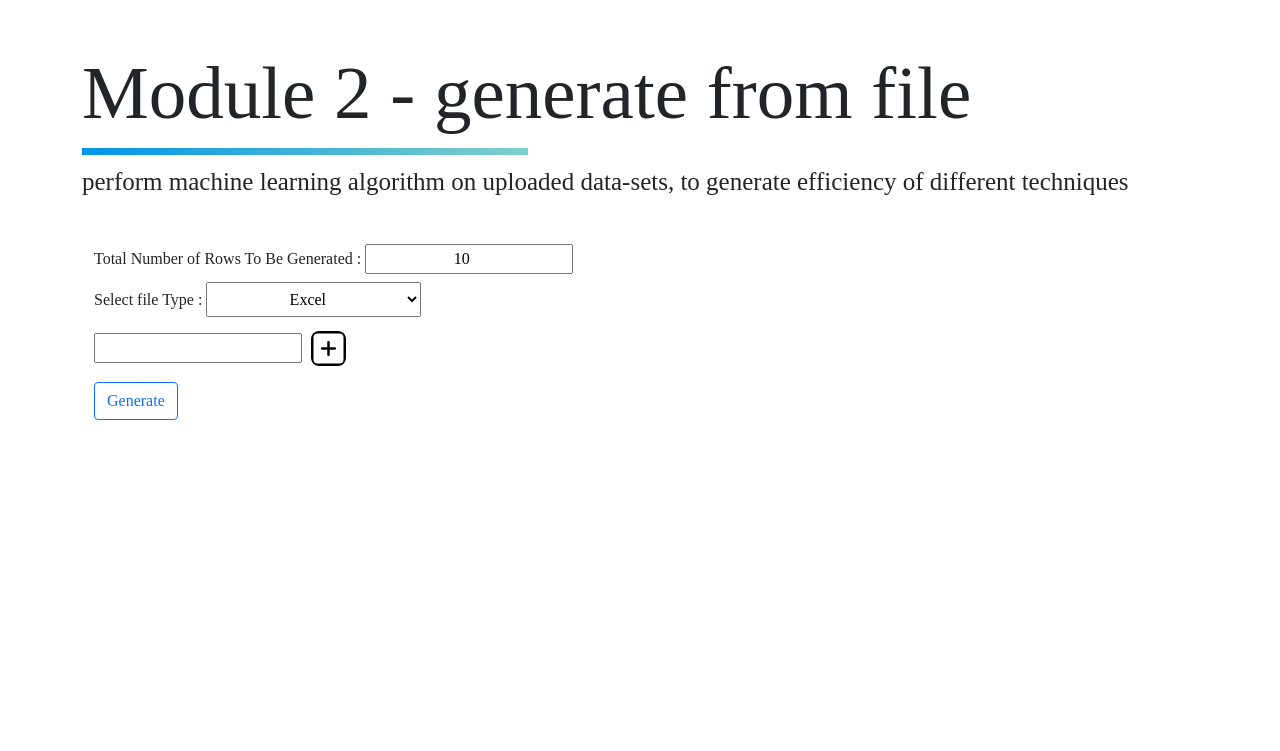
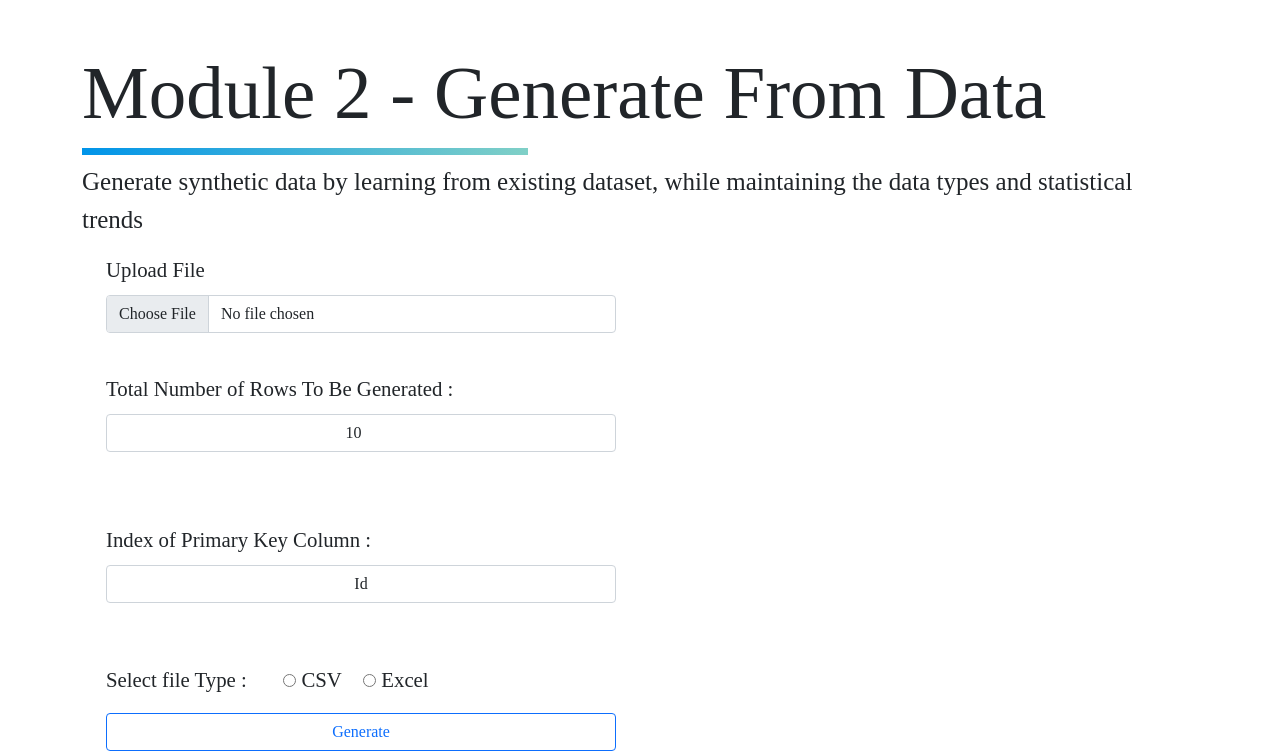
Before and after one commit to gauravbajodia/SynGen-1, a Flask app: page /module2 in a window 1280 px wide. Shown: the part 60-811 px from the top of the page. Before the commit the page ends 480 px from the top, so only its background shows below. Run offline with Flask 2, Linux system fonts and the light colour scheme; the visitor is signed in with stand-in values (Sample User, id 1); parts of the project's set-up code (start-up, migrations or seed data) failed here and were passed over; some libraries are stand-ins or nearby versions.

Commit message:
Update module2.html

```diff
--- a/templates/module2.html
+++ b/templates/module2.html
@@ -6,40 +6,78 @@
 
     <div class="main container mt-5" >
 
-        <h1>Module 2 - generate from file</h1>
+
+        <h1> Module 2 - Generate From Data</h1>
         <p>
-            perform machine learning algorithm on uploaded data-sets,
-            to generate efficiency of different techniques
+            Generate synthetic data by learning from existing dataset, while maintaining the data types and statistical trends
         </p>
 
-        <form method="POST" class="input_form container mt-3">
-            <div class="input-wrapper  ">
+        <form method="POST" class="form-inline input_form container row mt-3" style="font-size: 1.3em" id="upload-file" enctype="multipart/form-data">
+            <div class="input-wrapper col-md-6 ">
+
+                <label for="fileUpload" class="upload-label mt-0">Upload File</label>
+                <input type="file" class="form-control" name="file" id="fileUpload" accept=".csv , .excel" required>
+
                 <div class="input-fields">
                 <label for="row_num">Total Number of Rows To Be Generated :</label>
-                <input type="number" name="row_num" value="10" class="text-center">
+                <input type="number" name="row_num" value="10" class="form-control text-center" id="row_num">
+                </div>
                 <br>
 
-                <label for="file_type" class="mt-2">Select file Type :</label>
-                <select name="file_type" class="file_type mt-2">
+                <div class="input-fields">
+                <label for="primary_key_index">Index of Primary Key Column :</label>
+                <input type="text" name="primary_key_index" value="Id" class="form-control text-center" id="primary_key_index" >
+                </div>
+                <br>
+
+                <label for="file_type" class="mt-2 ">Select file Type :</label>
+                <!-- <select name="file_type" class="file_type form-control mt-2" style="text-align: center !important;">
                     <option value="excel">Excel</option>
                     <option value="csv">CSV</option>
-                </select>
+                </select> -->
 
-                <br>
-                <input type="text" class="mt-3" name="field[]" value=""/>
-                <a href="javascript:void(0);" class="add-input" title="Add input"><img class="ml-5 add_btn" src="../static/images/icons/add.svg" width="35px"/></a>
+                <div class="form-check form-check-inline">
+                    <input type="radio"  class=" " id="csv" name="file_type" value="csv" required>
+                    <label class="form-check-label" for="csv">CSV</label><br>
                 </div>
+                    <input type="radio" class=" " id="excel" name="file_type" value="excel" required>
+                    <label class="form-check-label" for="excel">Excel</label><br>
+
+
+
+                <input type="submit" value="Generate" class="btn btn-outline-primary mt-3 w-100" name="cmdsubmit">
             </div>
-            <input type="submit" value="Generate" class="btn btn-outline-primary mt-3" name="cmdsubmit">
+
+
+            <div class="col-md-5 " id="loading">
+                <img src="../static/images/icons/loading.gif" class="loading" id="loader" alt="loader.gif">
+                <p>Your file will be downloaded soon. <br> <a href="{{url_for('module2')}}">Click here to reload</a> </p>
+
+            </div>
         </form>
 
     </div>
 
 
     <script>
+        document.getElementById("navbar").classList.add("module-2-nav");
 
-    document.getElementById("navbar").classList.add("module-2-nav");
+        var loading = document.getElementById("loading");
+        var row_num = document.getElementById("row_num");
+        var form = document.getElementById("upload-file");
+        var loader_timer = 1000;
+        loading.style.display="none";   //remove loader on page loader
+
+
+        loader_timer= row_num.value>5000?20000:10000;
+        form.addEventListener("submit",()=>{
+            loading.style.display="block";
+            console.log(loader_timer);
+            setTimeout(() => {
+                loading.style.display="none";   //remove loader on page loader
+            }, loader_timer);
+        })
+
     </script>
 
-
 {% endblock %}
```
